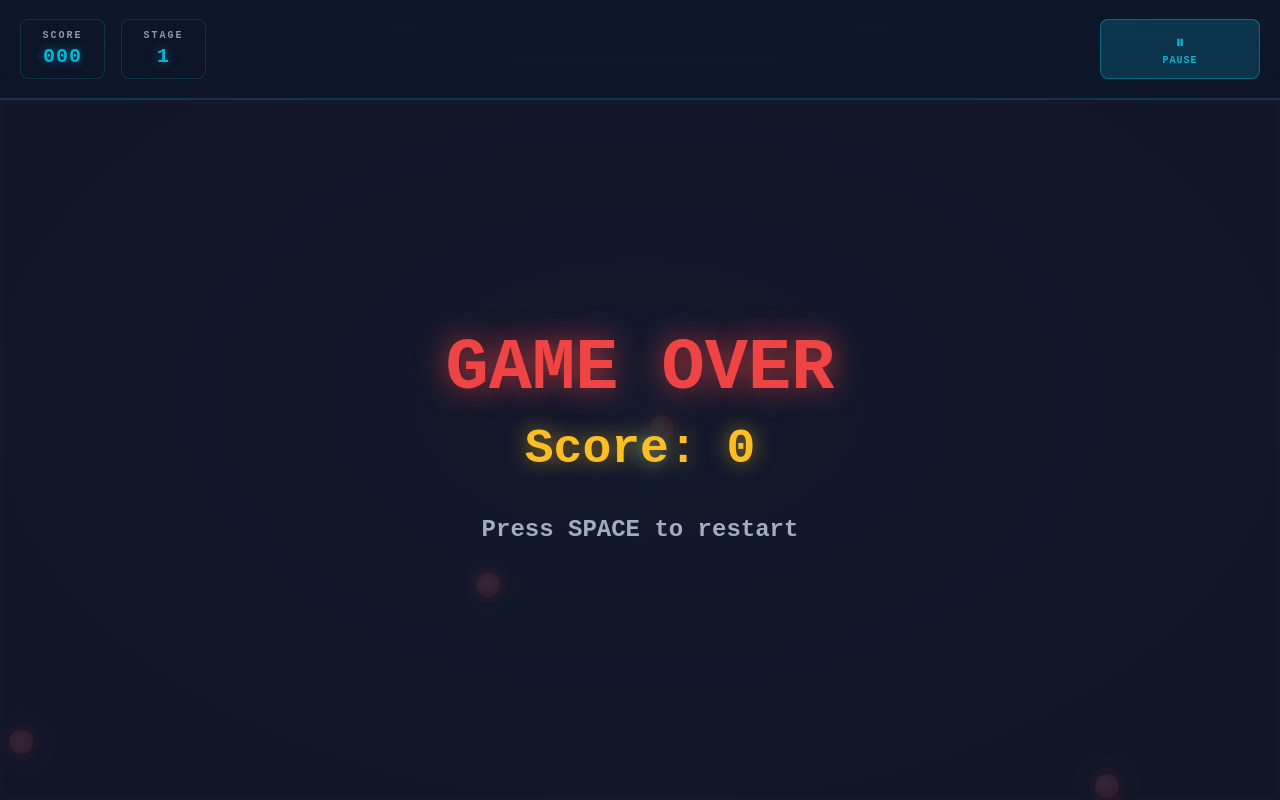
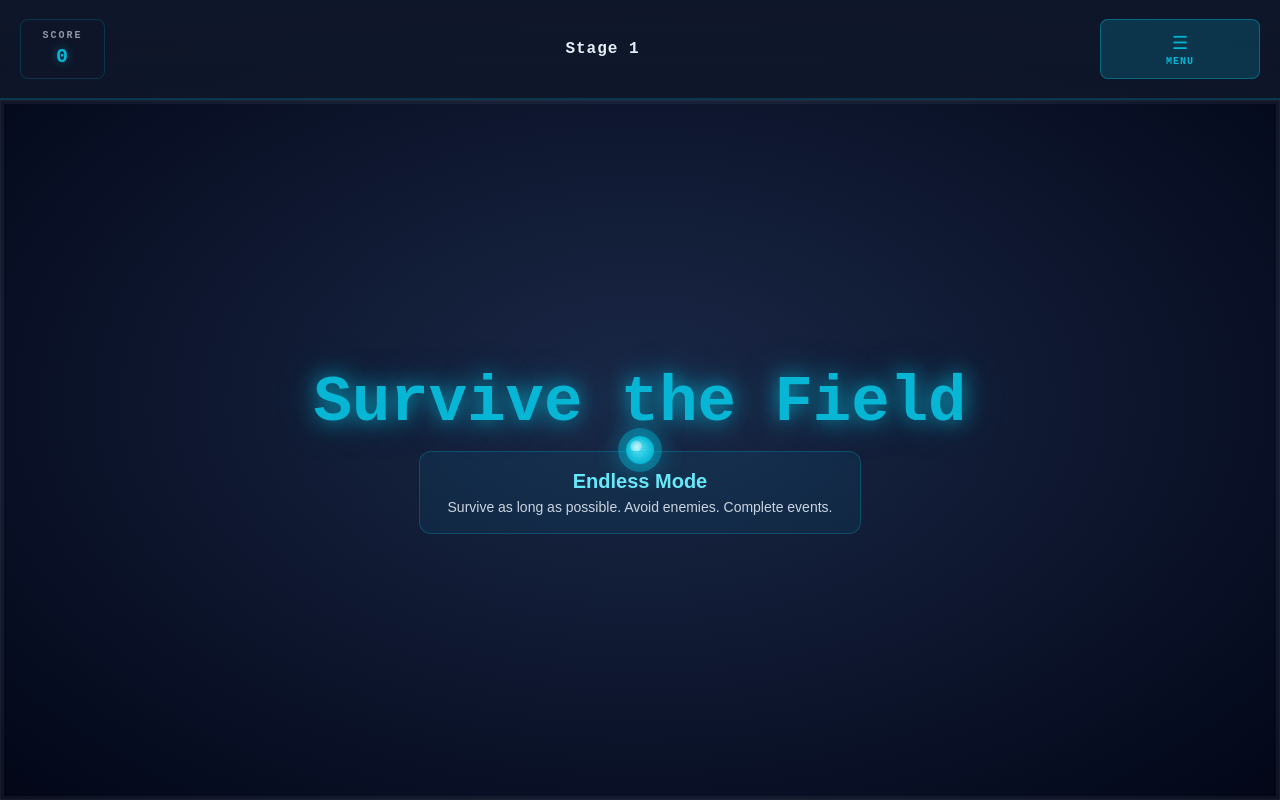
Before and after one commit to shardulmarathe/motus, a Next.js app: page / in a window 1280 px wide. Built offline with nearby package versions, Linux system fonts and the light colour scheme.

Commit message:
Started to add the landing page for this game

```diff
--- a/package.json
+++ b/package.json
@@ -1,5 +1,5 @@
 {
-  "name": "stay-on-deck",
+  "name": "survive-the-field",
   "version": "0.1.0",
   "private": true,
   "scripts": {
--- a/src/app/globals.css
+++ b/src/app/globals.css
@@ -26,6 +26,27 @@ body {
   font-family: 'Courier New', monospace;
   color: #e6eef8;
   overflow: hidden;
+}
+
+/* Glow text for titles */
+.glow-text {
+  text-shadow: 0 0 20px rgba(6, 182, 212, 0.8), 0 0 40px rgba(6, 182, 212, 0.4);
+}
+
+/* Page transitions */
+.page-transition {
+  animation: fadeIn 0.3s ease-in-out;
+}
+
+@keyframes fadeIn {
+  from {
+    opacity: 0;
+    transform: translateY(20px);
+  }
+  to {
+    opacity: 1;
+    transform: translateY(0);
+  }
 }
 
 .page {
--- a/src/app/layout.tsx
+++ b/src/app/layout.tsx
@@ -2,7 +2,7 @@ import './globals.css'
 import React from 'react'
 
 export const metadata = {
-  title: 'Stay On Deck',
+  title: 'Survive the Field',
   description: 'Fast-paced physics survival game',
 }
 
--- a/src/app/page.tsx
+++ b/src/app/page.tsx
@@ -1,96 +1,139 @@
-"use client";
-import React, { useRef, useEffect, useState } from 'react'
+"use client"
+
+import React, { useCallback, useState } from 'react'
 import GameCanvas from '../components/GameCanvas'
 
-interface GameState {
-  score: number
-  stage: number
-  mode: string
-  eventTimeLeft?: number
-  inEvent?: boolean
-  eventName?: string
-}
+export default function Home() {
+  const [uiState, setUiState] = useState<'title' | 'rules' | 'playing' | 'paused'>('title')
+  const [hud, setHud] = useState({ score: 0, stage: 1, mode: 'Normal', eventName: '' })
 
-export default function Page() {
-  const [gameState, setGameState] = useState<GameState>({
-    score: 0,
-    stage: 1,
-    mode: 'Normal',
-  })
-  const [isPaused, setIsPaused] = useState(false)
-
-  const gameCanvasRef = useRef<any>(null)
-
-  // Listen for game state updates from GameCanvas
-  useEffect(() => {
-    const handleStateChange = (e: any) => {
-      if (e.detail) {
-        setGameState(e.detail)
-      }
-    }
-
-    window.addEventListener('gameStateUpdate', handleStateChange)
-    return () => window.removeEventListener('gameStateUpdate', handleStateChange)
+  const handleStateUpdate = useCallback((s: any) => {
+    setHud({ score: s.score ?? 0, stage: s.stage ?? 1, mode: s.mode ?? 'Normal', eventName: s.eventName ?? '' })
   }, [])
 
-  const handlePauseClick = () => {
-    setIsPaused(!isPaused)
-    // Dispatch pause event to canvas
-    window.dispatchEvent(new CustomEvent('gamePause', { detail: !isPaused }))
-  }
-
   return (
-    <main className="page">
-      {/* Top Header - Score | Stage | Center Status | Menu */}
+    <div className="page">
+      {/* HUD Overlay */}
       <div className="hud-overlay">
-        {/* Score Box */}
         <div className="hud-box score-box">
-          <div className="box-label">SCORE</div>
-          <div className="box-value">{gameState.score.toString().padStart(3, '0')}</div>
+          <div className="box-label">Score</div>
+          <div className="box-value">{hud.score}</div>
         </div>
 
-        {/* Stage Box */}
-        <div className="hud-box stage-box">
-          <div className="box-label">STAGE</div>
-          <div className="box-value">{gameState.stage}</div>
+        <div className="center-status">
+          {hud.mode === 'Event' ? (
+            <div className="status-text event-name">{hud.eventName}</div>
+          ) : (
+            <div className="status-text">Stage {hud.stage}</div>
+          )}
         </div>
 
-        {/* Center Status Area - Shows event name during event */}
-        <div className="center-status">
-          {gameState.inEvent && gameState.eventName ? (
-            <div className="status-text event-name">{gameState.eventName}</div>
-          ) : null}
-        </div>
-
-        {/* Menu Button (Pause) */}
         <button
           className="menu-button"
-          onClick={handlePauseClick}
-          title={isPaused ? 'Resume' : 'Pause'}
+          onClick={() => setUiState('paused')}
+          aria-label="Menu"
         >
-          <span className="menu-icon">{isPaused ? '▶' : '⏸'}</span>
-          <span className="menu-text">{isPaused ? 'RESUME' : 'PAUSE'}</span>
+          <div className="menu-icon">☰</div>
+          <div className="menu-text">Menu</div>
         </button>
       </div>
 
-      {/* Gameplay Area - Canvas positioned below HUD */}
+      {/* Canvas area */}
       <div className="canvas-wrap">
-        <GameCanvas
-          ref={gameCanvasRef}
-          onStateChange={setGameState}
-          isPaused={isPaused}
-        />
+        <GameCanvas uiState={uiState} isPaused={uiState !== 'playing'} onStateChange={handleStateUpdate} />
+
+        {/* Title Screen (no blur/dim) */}
+        {uiState === 'title' && (
+          <div style={{ position: 'absolute', inset: 0, display: 'flex', alignItems: 'center', justifyContent: 'center', pointerEvents: 'auto', zIndex: 50 }}>
+            <div style={{ textAlign: 'center' }}>
+              <h1 className="glow-text" style={{ fontSize: 64, color: '#06b6d4', marginBottom: 12 }}>
+                Survive the Field
+              </h1>
+              <div style={{ marginTop: 8 }}>
+                <button
+                  onClick={() => setUiState('rules')}
+                  style={{
+                    background: 'rgba(6,182,212,0.08)',
+                    border: '1px solid rgba(6,182,212,0.25)',
+                    color: '#e6eef8',
+                    padding: '18px 28px',
+                    borderRadius: 12,
+                    cursor: 'pointer',
+                    transition: 'transform 0.2s ease',
+                  }}
+                  onMouseEnter={(e) => (e.currentTarget.style.transform = 'scale(1.02)')}
+                  onMouseLeave={(e) => (e.currentTarget.style.transform = 'scale(1)')}
+                >
+                  <div style={{ fontSize: 20, fontWeight: 700, color: '#67e8f9' }}>Endless Mode</div>
+                  <div style={{ fontSize: 14, color: '#cbd5e1', marginTop: 6 }}>Survive as long as possible. Avoid enemies. Complete events.</div>
+                </button>
+              </div>
+            </div>
+          </div>
+        )}
+
+        {/* Dark blur overlay + Rules modal */}
+        {uiState === 'rules' && (
+          <div style={{ position: 'absolute', inset: 0, zIndex: 80, display: 'flex', alignItems: 'center', justifyContent: 'center', pointerEvents: 'auto' }}>
+            <div style={{ position: 'absolute', inset: 0, background: 'rgba(0,0,0,0.5)', backdropFilter: 'blur(6px)', transition: 'opacity 220ms' }} />
+            <div style={{ width: 560, background: 'rgba(12,18,30,0.72)', borderRadius: 14, padding: 28, boxShadow: '0 8px 30px rgba(6,182,212,0.08)', color: '#e6eef8', textAlign: 'center', transform: 'translateY(0)', transition: 'all 240ms' }}>
+              <h2 className="glow-text" style={{ fontSize: 32, color: '#67e8f9', marginBottom: 8 }}>Survive the Field</h2>
+              <div style={{ color: '#cbd5e1', marginBottom: 16 }}>
+                <ul style={{ textAlign: 'left', paddingLeft: 18, lineHeight: 1.6 }}>
+                  <li>Move using arrow keys or mouse boost</li>
+                  <li>Avoid red enemies</li>
+                  <li>Collect green goals</li>
+                  <li>Every 10 goals triggers a challenge</li>
+                  <li>Stay inside the field</li>
+                </ul>
+              </div>
+              <div style={{ display: 'flex', gap: 12, justifyContent: 'center' }}>
+                <button
+                  onClick={() => setUiState('playing')}
+                  style={{
+                    background: '#06b6d4',
+                    color: '#042027',
+                    padding: '12px 28px',
+                    borderRadius: 10,
+                    fontWeight: 700,
+                    boxShadow: '0 6px 18px rgba(6,182,212,0.18)',
+                    transition: 'transform 200ms',
+                    cursor: 'pointer',
+                  }}
+                  onMouseEnter={(e) => (e.currentTarget.style.transform = 'scale(1.03)')}
+                  onMouseLeave={(e) => (e.currentTarget.style.transform = 'scale(1)')}
+                >
+                  PLAY
+                </button>
+              </div>
+            </div>
+          </div>
+        )}
+
+        {/* Pause Modal */}
+        {uiState === 'paused' && (
+          <div style={{ position: 'absolute', inset: 0, zIndex: 90, display: 'flex', alignItems: 'center', justifyContent: 'center', pointerEvents: 'auto' }}>
+            <div style={{ position: 'absolute', inset: 0, background: 'rgba(0,0,0,0.5)', backdropFilter: 'blur(6px)', transition: 'opacity 220ms' }} />
+            <div style={{ width: 420, background: 'rgba(12,18,30,0.78)', borderRadius: 12, padding: 24, textAlign: 'center', boxShadow: '0 8px 30px rgba(6,182,212,0.08)' }}>
+              <div style={{ fontSize: 44, fontWeight: 800, color: '#06b6d4', marginBottom: 12 }} className="glow-text">Paused</div>
+              <div style={{ display: 'flex', gap: 12, justifyContent: 'center', marginTop: 12 }}>
+                <button
+                  onClick={() => setUiState('playing')}
+                  style={{ padding: '10px 20px', borderRadius: 10, background: 'rgba(6,182,212,0.12)', border: '1px solid rgba(6,182,212,0.3)', color: '#e6eef8', cursor: 'pointer', fontWeight: 700 }}
+                >
+                  Resume
+                </button>
+                <button
+                  onClick={() => setUiState('title')}
+                  style={{ padding: '10px 20px', borderRadius: 10, background: 'rgba(239,68,68,0.12)', border: '1px solid rgba(239,68,68,0.25)', color: '#ffdddd', cursor: 'pointer', fontWeight: 700 }}
+                >
+                  Exit to Menu
+                </button>
+              </div>
+            </div>
+          </div>
+        )}
       </div>
-
-      {/* Pause Overlay */}
-      {isPaused && (
-        <div className="pause-overlay">
-          <div className="pause-content">
-            <div className="pause-text">PAUSED</div>
-            <div className="pause-hint">Click PAUSE button to resume</div>
-          </div>
-        </div>
-      )}
-    </main>
+    </div>
   )
 }
```
Also changed, not shown: src/app/game/page.tsx (added, +96 -0 lines), src/app/rules/page.tsx (added, +28 -0 lines), src/components/GameCanvas.tsx (+32 -9 lines), 1 other file (tests, documents, lock files or other folders).
